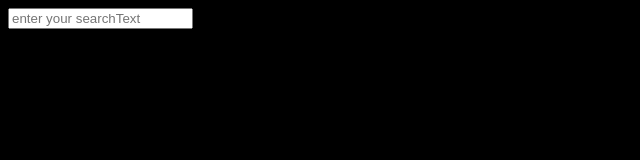
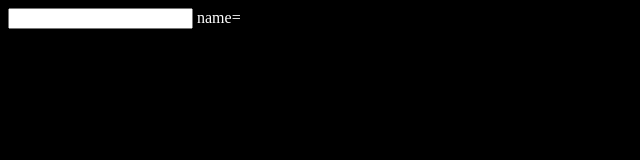
Before and after one commit to Shreejwalkaphle/CQ-Angular-Learning, an Angular app: page / in a window 1280 px wide. Shown: the top 160 px of the page, without its empty margins (0-640 px from the left). Built offline with nearby package versions, Linux system fonts and the light colour scheme.

Commit message:
[commit-4] | event Binding: binding the event raised from html into the component and rendering the the binded value using interpollation in html.

```diff
--- a/src/app/header/header.component.html
+++ b/src/app/header/header.component.html
@@ -1 +1,2 @@
-<input type="text" [placeholder]="searchText">
+<input type="text" (input)="callMe($event)">
+name={{name}}
--- a/src/app/header/header.component.ts
+++ b/src/app/header/header.component.ts
@@ -5,5 +5,8 @@ import { Component } from "@angular/core";
   templateUrl:'./header.component.html'
 })
 export class HeaderComponent{
-  searchText:String = "enter your searchText"
+  name:String='';
+  callMe(receiveEvent:any){
+    this.name=receiveEvent.target.value;
+  }
 }
```
